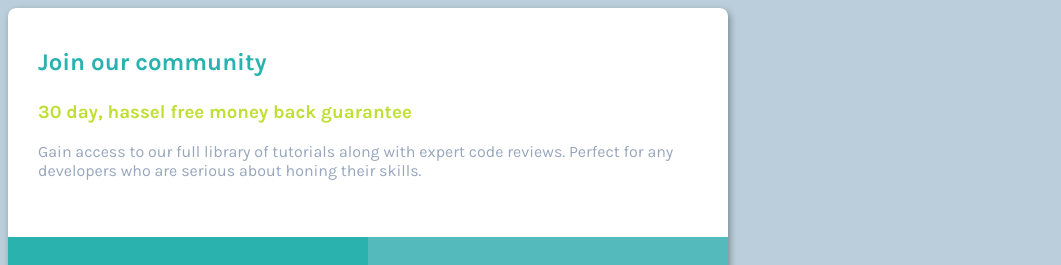
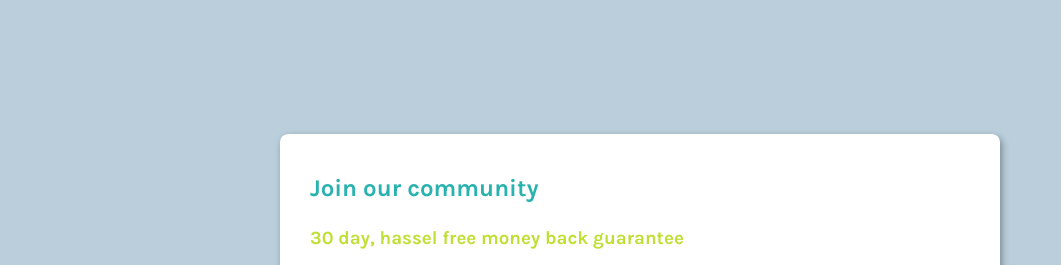
Before and after one commit to itsCoolguy/Pricing-card-challenge, a plain HTML site: page index.html in a window 1280 px wide. Shown: the top 265 px of the page, without its empty margins (0-1061 px from the left). Drawn offline with Linux system fonts and the light colour scheme.

Commit message:
Update style.css

```diff
--- a/style.css
+++ b/style.css
@@ -1,6 +1,14 @@
 html {
   box-sizing: border-box;
   font-family: 'Karla', sans-serif;
+}
+
+body {
+  margin: 0;
+  height: 100vh;
+  display: grid;
+  justify-content: center;
+  align-items: center;
 }
 
 p {
```
